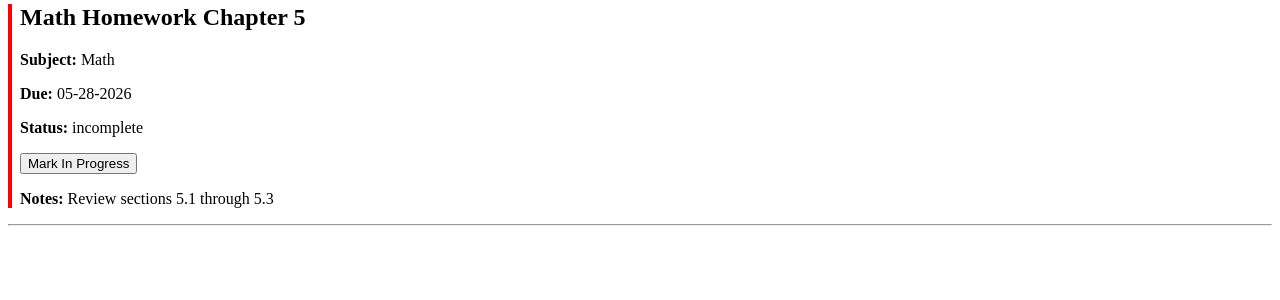
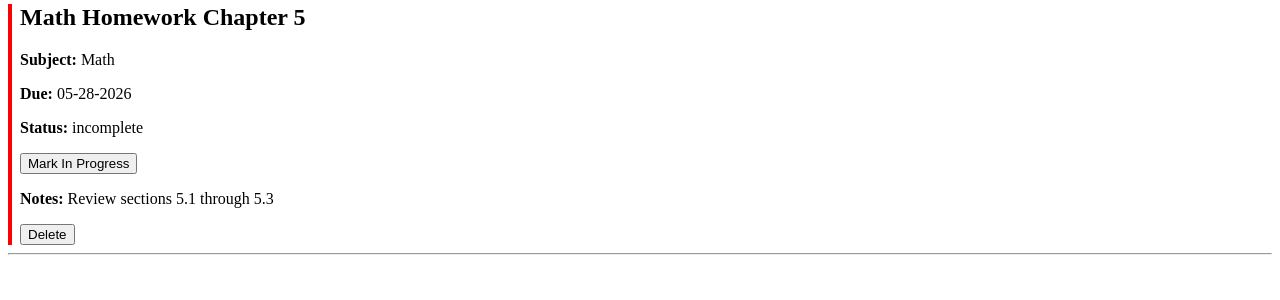
Before and after one commit to rebeccanhlen-code/student-assignment-tracker, a Flask app: page / in a window 1280 px wide. Shown: the part 132-432 px from the top of the page. Run offline with Flask 3, Linux system fonts and the light colour scheme.

Commit message:
Task 10: Delete assignment by id
Add POST /assignments/<id>/delete route. Returns 404 if id
not found. Delete button with confirmation prompt on homepage.

Co-Authored-By: Claude Sonnet 4.6 <noreply@anthropic.com>

```diff
--- a/app.py
+++ b/app.py
@@ -121,5 +121,14 @@ def toggle_assignment(assignment_id: int) -> str:
     abort(404)
 
 
+@app.route("/assignments/<int:assignment_id>/delete", methods=["POST"])
+def delete_assignment(assignment_id: int) -> str:
+    for i, assignment in enumerate(assignments):
+        if assignment["id"] == assignment_id:
+            assignments.pop(i)
+            return redirect(url_for("index"))
+    abort(404)
+
+
 if __name__ == "__main__":
     app.run(debug=True, host="0.0.0.0")
--- a/templates/index.html
+++ b/templates/index.html
@@ -46,6 +46,9 @@
                 {% endfor %}
             </p>
             {% endif %}
+            <form method="POST" action="/assignments/{{ assignment.id }}/delete" style="display:inline;">
+                <button type="submit" onclick="return confirm('Delete this assignment?')">Delete</button>
+            </form>
         </div>
         <hr>
         {% endfor %}
```
Also changed, not shown: BUILD_LOG.md (+7 -0 lines), tests/test_assignments.py (+13 -0 lines).
